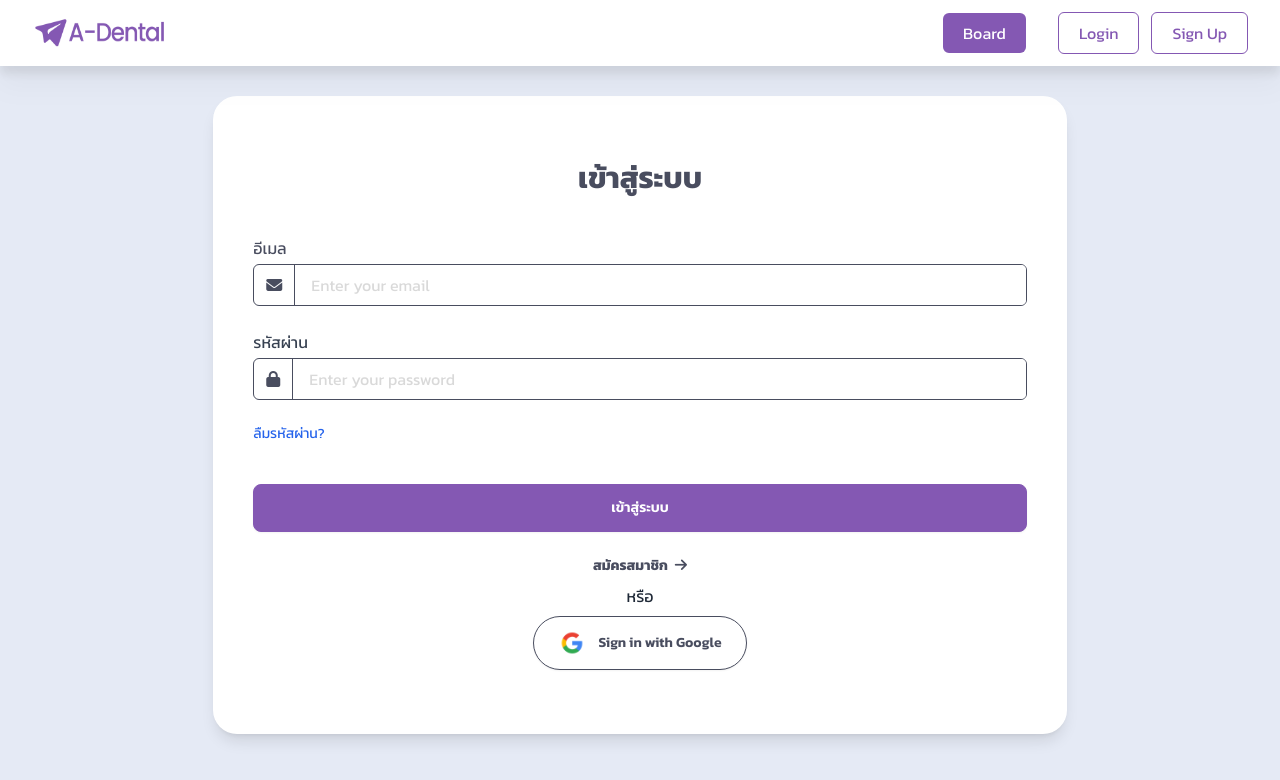
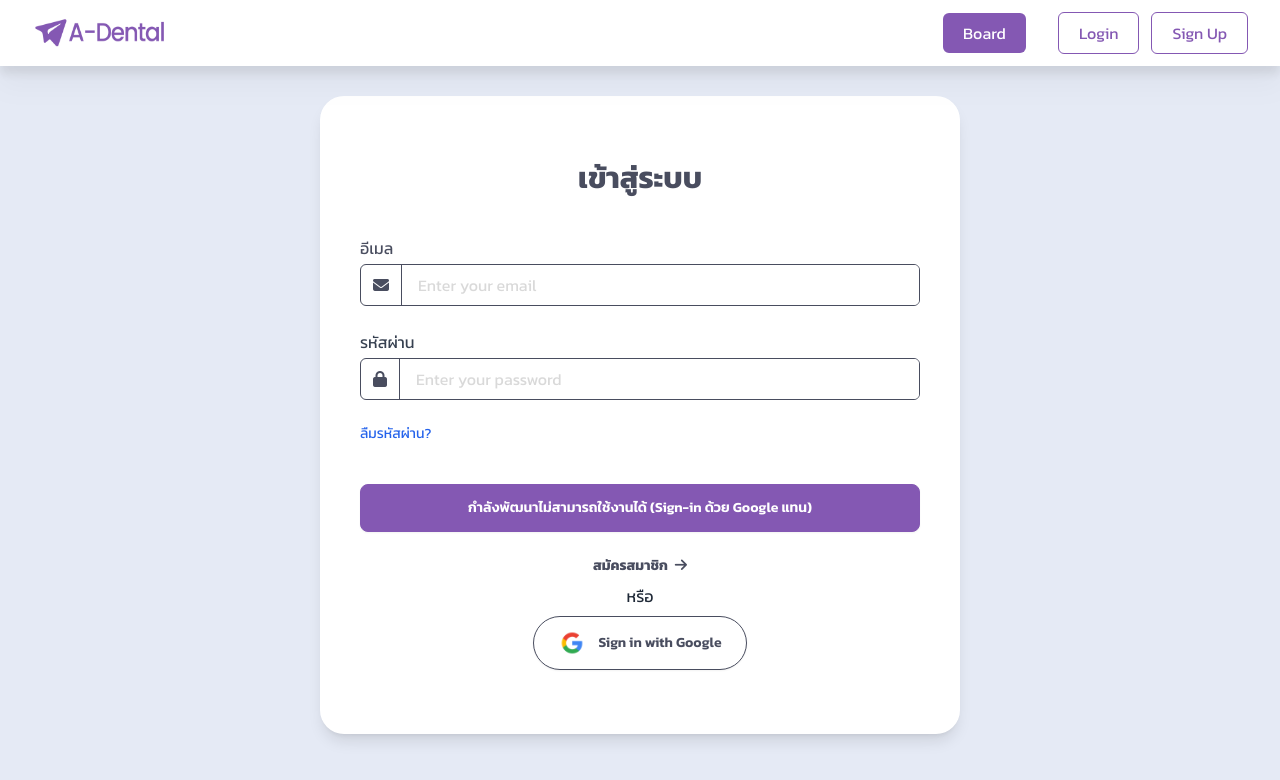
Before and after one commit to Poraparint/Appointment-Nextjs, a Next.js app: page /sign-in in a window 1280 px wide. Shown: the top 780 px of the page. Built offline with nearby package versions, Linux system fonts and the light colour scheme; no server answers.

Commit message:
ืืื

```diff
--- a/app/(auth-pages)/sign-in/page.tsx
+++ b/app/(auth-pages)/sign-in/page.tsx
@@ -43,7 +43,7 @@ function SignInPage({ searchParams }: { searchParams: { message: string } }) {
 
   return (
     <div className="Page w-full">
-      <div className="flex justify-center w-4/6 grow bg-white backdrop-blur-sm rounded-3xl py-16 px-10 shadow-lg mx-auto">
+      <div className="flex justify-center w-3/6 max-lg:w-5/6 grow bg-white backdrop-blur-sm rounded-3xl py-16 px-10 shadow-lg mx-auto">
         {/* Back to Sign-Up Link */}
 
         {/* Sign-In Form Container */}
@@ -103,7 +103,7 @@ function SignInPage({ searchParams }: { searchParams: { message: string } }) {
                 pendingText="Signing In..."
                 className="w-full mt-4 "
               >
-                เข้าสู่ระบบ
+                กำลังพัฒนาไม่สามารถใช้งานได้ (Sign-in ด้วย Google แทน)
               </SubmitButton>
             </div>
           </form>
--- a/app/(auth-pages)/sign-up/page.tsx
+++ b/app/(auth-pages)/sign-up/page.tsx
@@ -114,7 +114,7 @@ export default function Signup() {
 
   return (
     <div className="w-full">
-      <div className="flex justify-center w-5/6 grow bg-bg backdrop-blur-sm rounded-3xl py-16 px-10 shadow-lg mx-auto">
+      <div className="flex justify-center w-3/6 grow bg-bg backdrop-blur-sm rounded-3xl py-16 px-10 shadow-lg mx-auto max-lg:w-5/6">
         {/* Sign-Up Form Container */}
         <div className="flex flex-col items-center w-full text-text">
           <div className="mb-6">
@@ -281,7 +281,7 @@ export default function Signup() {
               isDisabled={!isPasswordValid || !!error}
               pendingText="สมัครสมาชิก..."
             >
-              สมัครสมาชิก
+              กำลังพัฒนาไม่สามารถใช้งานได้
             </SubmitButton>
           </form>
 
```
